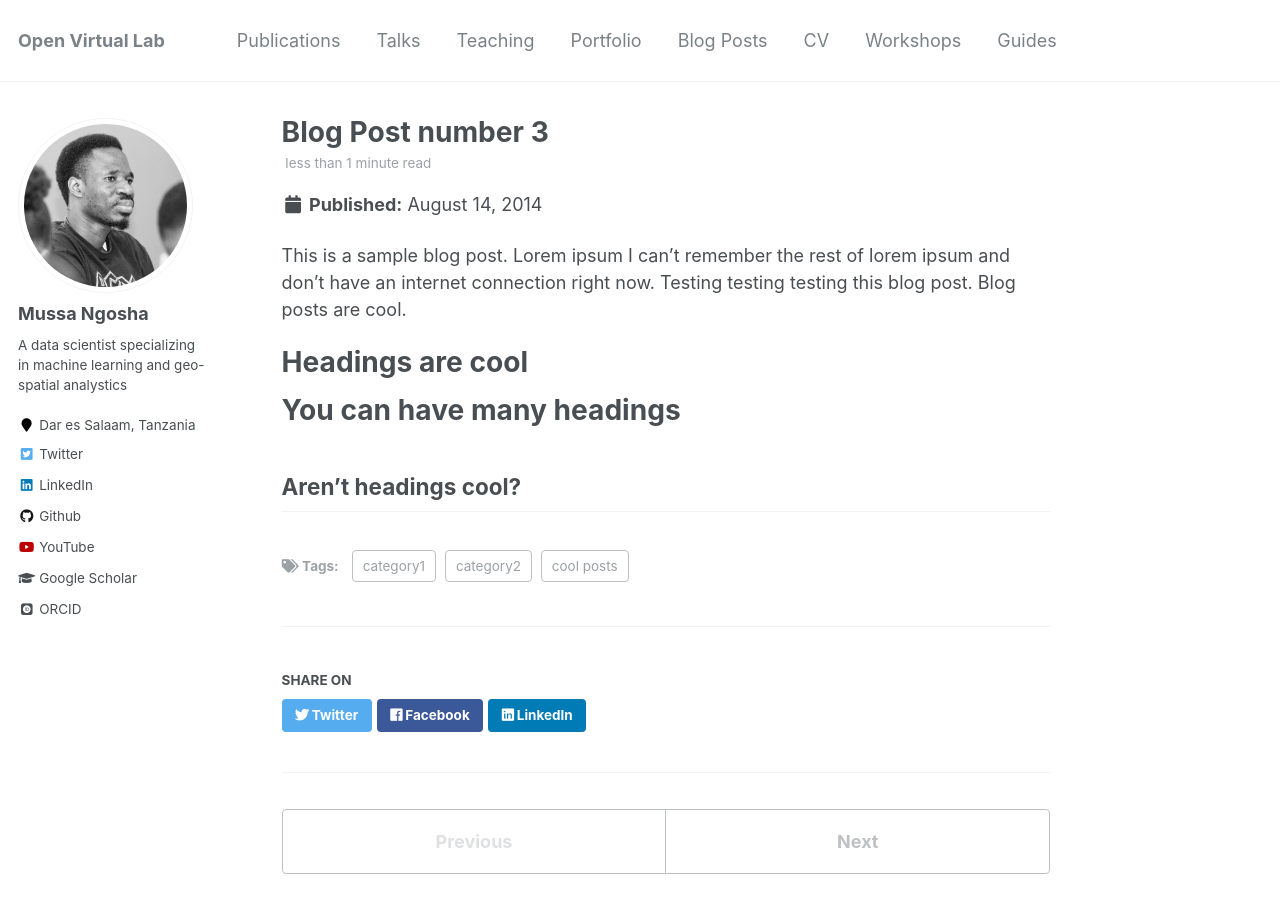
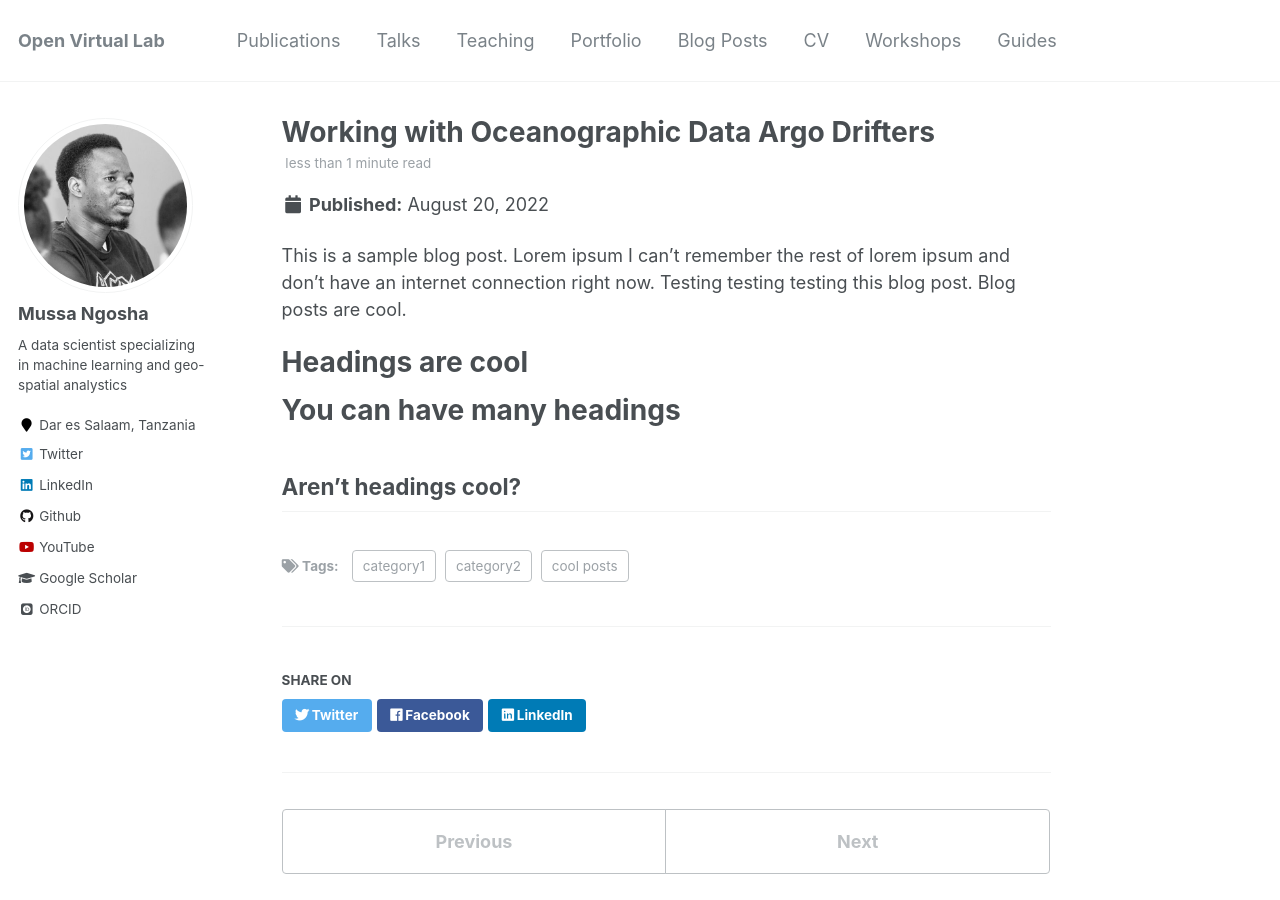
Before and after one commit to NgoshaJr/ngoshajr.github.io, a Jekyll site: the page built from _posts/2014-08-14-blog-post-3.md, in a window 1280 px wide and 900 px high. Built offline with Jekyll 4.4.1, drawn with Linux system fonts in a browser that asks for light colours; some web fonts are replaced.

Commit message:
Update 2014-08-14-blog-post-3.md

```diff
--- a/_posts/2014-08-14-blog-post-3.md
+++ b/_posts/2014-08-14-blog-post-3.md
@@ -1,7 +1,7 @@
 ---
-title: 'Blog Post number 3'
-date: 2014-08-14
-permalink: /posts/2014/08/blog-post-3/
+title: 'Working with Oceanographic Data Argo Drifters'
+date: 2022-08-20
+permalink: /posts/2022/08/blog-post-3/
 tags:
   - cool posts
   - category1
```
